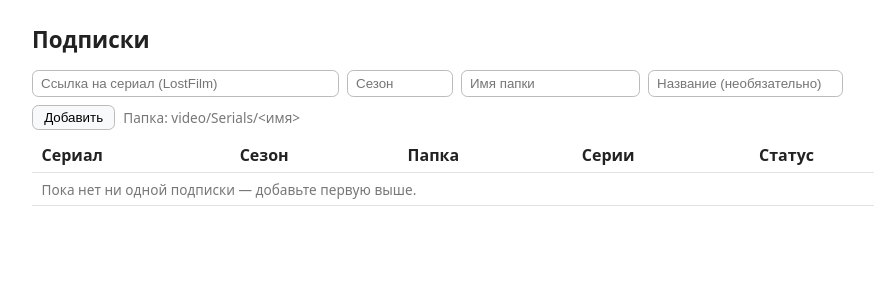
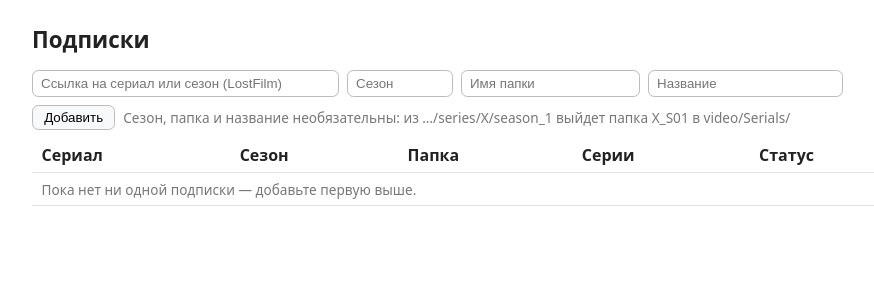
Before and after one commit to menkent/SynologySerialsDownloader, a FastAPI app: page / in a window 1280 px wide. Shown: the part 57-357 px from the top of the page, without its empty margins (158-1032 px from the left). Run offline with FastAPI, Linux system fonts and the light colour scheme.

Commit message:
Parse season from URL, autofill folder as <slug>_S<NN>

```diff
--- a/app/sources/base.py
+++ b/app/sources/base.py
@@ -19,8 +19,9 @@ class FoundEpisode:
 class Source(Protocol):
     name: str
 
-    def extract_slug(self, url: str) -> str:
-        """Достаёт slug сериала из любой вставленной пользователем ссылки."""
+    def parse_url(self, url: str) -> tuple[str, int | None]:
+        """Достаёт из вставленной пользователем ссылки slug сериала и,
+        если ссылка ведёт на сезон, его номер."""
         ...
 
     async def list_episodes(self, slug: str, season: int) -> list[FoundEpisode]:
--- a/app/web/routes.py
+++ b/app/web/routes.py
@@ -48,13 +48,17 @@ async def index(request: Request):
 
 @router.post("/subscriptions")
 async def add_subscription(request: Request, url: str = Form(...),
-                           season: int = Form(...), folder: str = Form(...),
+                           season: str = Form(""), folder: str = Form(""),
                            title: str = Form("")):
     c = _ctx(request)
     source = c["sources"]["lostfilm"]
-    slug = source.extract_slug(url.strip())
-    sub = Subscription(slug=slug, title=title.strip() or slug,
-                       season=season, folder=folder.strip())
+    slug, url_season = source.parse_url(url.strip())
+    # Ручной ввод переопределяет то, что достали из ссылки.
+    season_num = int(season) if season.strip() else url_season
+    if season_num is None:
+        raise HTTPException(400, "Сезон не указан ни в ссылке, ни в поле «Сезон»")
+    sub = Subscription(slug=slug, title=title.strip() or slug, season=season_num,
+                       folder=folder.strip() or f"{slug}_S{season_num:02d}")
     async with c["store"].lock:
         c["store"].state.subscriptions.append(sub)
         await c["store"].save()
--- a/app/web/templates/index.html
+++ b/app/web/templates/index.html
@@ -3,12 +3,13 @@
 <h1>Подписки</h1>
 
 <form class="add-form" method="post" action="/subscriptions">
-  <input name="url" placeholder="Ссылка на сериал (LostFilm)" size="34" required>
-  <input name="season" type="number" min="1" placeholder="Сезон" style="width:5.5rem" required>
-  <input name="folder" placeholder="Имя папки" size="18" required>
-  <input name="title" placeholder="Название (необязательно)" size="20">
+  <input name="url" placeholder="Ссылка на сериал или сезон (LostFilm)" size="34" required>
+  <input name="season" type="number" min="1" placeholder="Сезон" style="width:5.5rem">
+  <input name="folder" placeholder="Имя папки" size="18">
+  <input name="title" placeholder="Название" size="20">
   <button>Добавить</button>
-  <span class="muted">Папка: {{ settings.base_destination }}/&lt;имя&gt;</span>
+  <span class="muted">Сезон, папка и название необязательны: из …/series/X/season_1
+    выйдет папка X_S01 в {{ settings.base_destination }}/</span>
 </form>
 
 <table>
```
Also changed, not shown: app/sources/lostfilm.py (+4 -3 lines).
